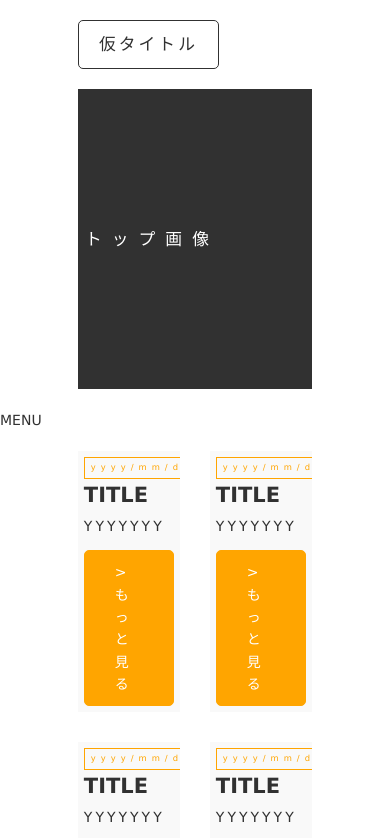
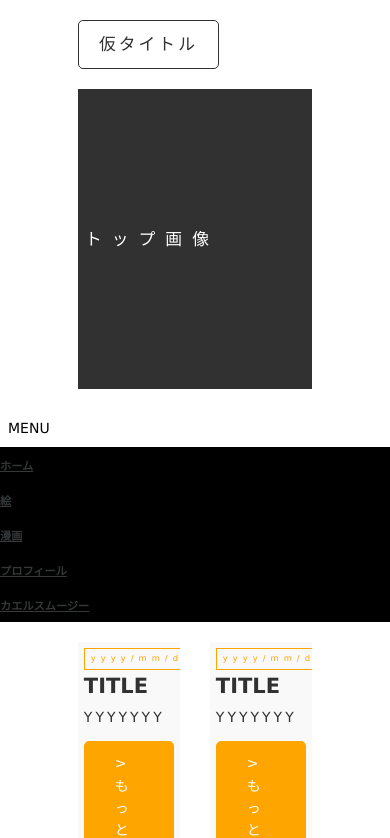
Before and after one commit to roku6b/ptanugoro, a plain HTML site: page docs/index.html in a window 390 px wide. Both pictures are taken after a click on the element "MENU". Shown: the top 838 px of the page. Drawn offline with nearby package versions, Linux system fonts and the light colour scheme.

Commit message:
Add files via upload

```diff
--- a/docs/css/style.css
+++ b/docs/css/style.css
@@ -1,9 +1,4 @@
 @charset "utf-8";
-
-@font-face {
-  font-family: 'dot';
-  src:url(./PixelMplus10-Regular.ttf);
-}
 
 body{
   font: 14px/1.6 "Hiragino Kaku Gothic Pro",Osaka,"メイリオ","ＭＳ Ｐゴシック","MS PGothic",Verdana,Arial,sans-serif;
@@ -79,6 +74,106 @@ header p{
     padding-left: 3%;
 }
 
+
+#menu {
+  position: relative;
+  width: 100%;
+  padding-left: 0px;
+  height: 40px;
+  text-align: center;
+}
+
+#menu-inner {
+  width: 1260px;
+  margin: 0 auto;
+  height: 40px;
+  background: #343838;
+}
+
+#menu li {
+  list-style-type: none;
+  float: left;
+  height: 40px;
+  text-align: center;
+  background-color: #313131;
+  width: 20%;
+}
+
+#menu li a {
+  display: block;
+  color: #46c63d;
+  font-size: 80%;
+  font-weight: bold;
+  line-height: 40px;
+}
+
+#menu li:hover a {
+  color: #00DFFC;
+  background: #FFFFFF;
+  transition: : all .5s;
+}
+
+.menu-toggle {
+  display: none;
+}
+
+/*PC１カラム*/
+@media screen and (max-width:968px) {
+  .menu-inner {
+    width: 768px;
+  }
+}
+
+/*タブレット*/
+@media screen and (max-width:768px) {
+  #top-editarea{
+  height: initial;
+  background: #000000;/*MENU背景色*/
+  text-align: right;/*MENUの文字の位置*/
+  width: 100%;
+  position: absolute;
+  top: 0;
+}
+.menu-toggle{
+ color: #000000;/*MENUの文字色*/
+ display: inline-block;
+ padding: 5px;
+ margin: 3px;
+}
+#menu {
+ width: 100%;
+ display: none;
+ height: initial;
+ padding: 0;
+ margin: 0;
+ background-color: #000000;/*MENU背景色*/
+}
+.menu-inner{
+ width: 100%;
+ height: initial;
+ position: static;
+ background-color: #000000;
+ margin: 0;
+}
+#menu li{
+ float: none;
+ height: 35px;
+ width: 100%;
+ list-style-type: none;
+ background-color: #000000;/*リスト文字の背景色*/
+ margin: 0 auto;
+ text-align: left;/*リストの文字の位置*/
+}
+#menu li a {
+ height: initial;
+ color: #343838;/*リスト文字色*/
+ display: block;
+}
+#menu li:hover a{
+ color: initial;
+ background: initial;
+}
+}
 
 
 nav{
```
